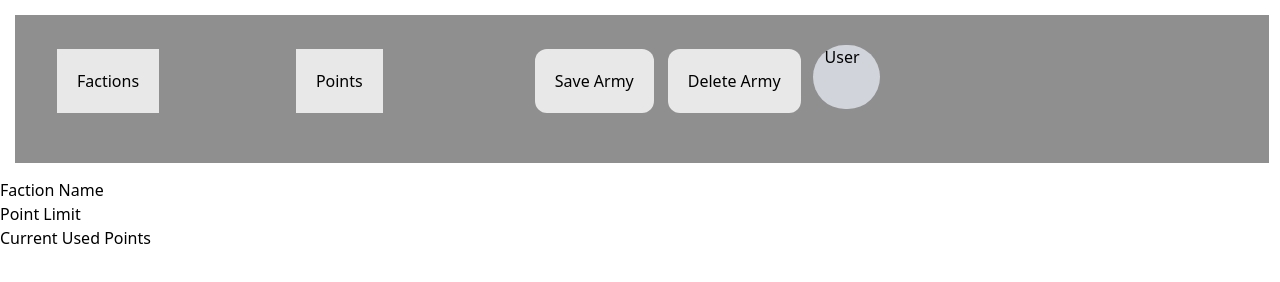
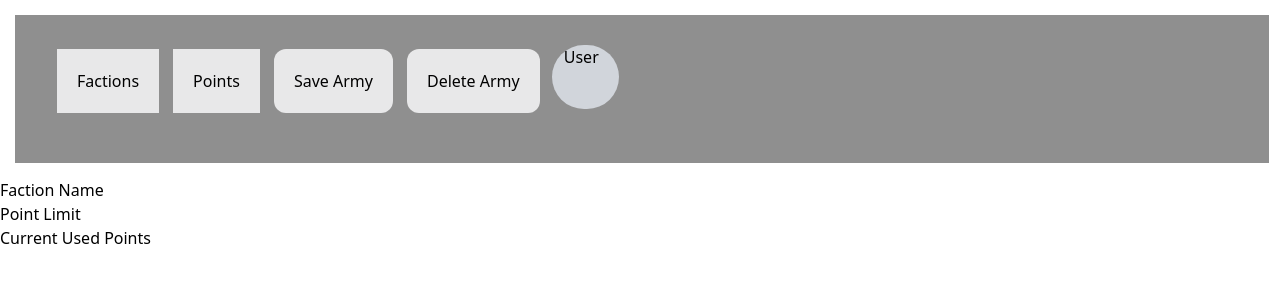
Before and after one commit to NicholasOchs/nicholasochs.github.io, a plain HTML site: page ArmyCreator/index.html in a window 1280 px wide. Drawn offline with nearby package versions, Linux system fonts and the light colour scheme.

Commit message:
Update index.html

```diff
--- a/ArmyCreator/index.html
+++ b/ArmyCreator/index.html
@@ -135,7 +135,7 @@
 
 <body>
    <div style="padding:30px;background-color:#8f8f8f;margin: 15px; float:left; width: 98%;">
-        <div style="float:left;padding-left: 10px; width: 20%;">
+        <div style="float:left;padding-left: 10px">
             <div class="dropdown">
               <button onclick="FactionDropFunc()" class="dropbtn">Factions</button>
               <div id="Faction" class="dropdown-content">
@@ -145,7 +145,7 @@
               </div>
             </div>
         </div>
-        <div style="float:left;padding-left: 10px; width: 20%">
+        <div style="float:left;padding-left: 10px">
             <div class="dropdown">
               <button onclick="PointsDropFunc()" class="dropbtn">Points</button>
               <div id="Points" class="dropdown-content">
```
Lines whose indentation alone changed are shown as unchanged.
